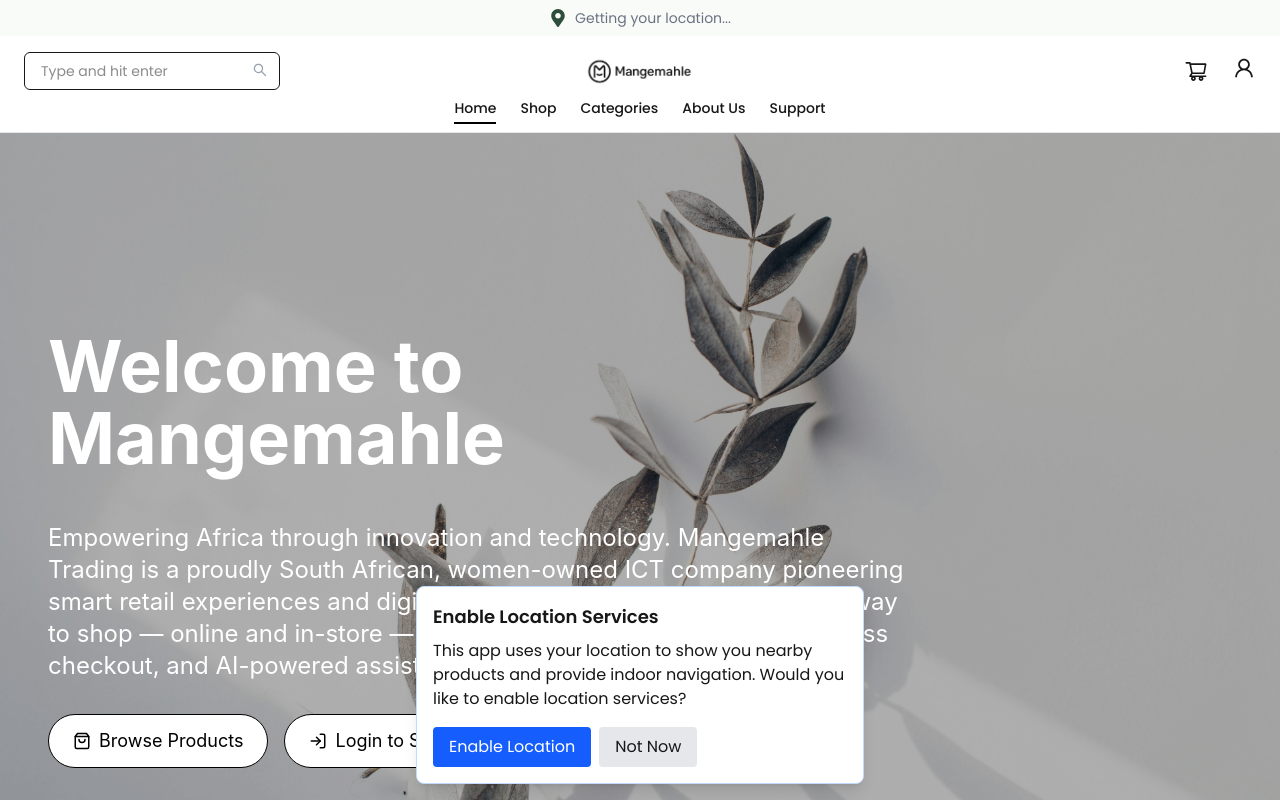
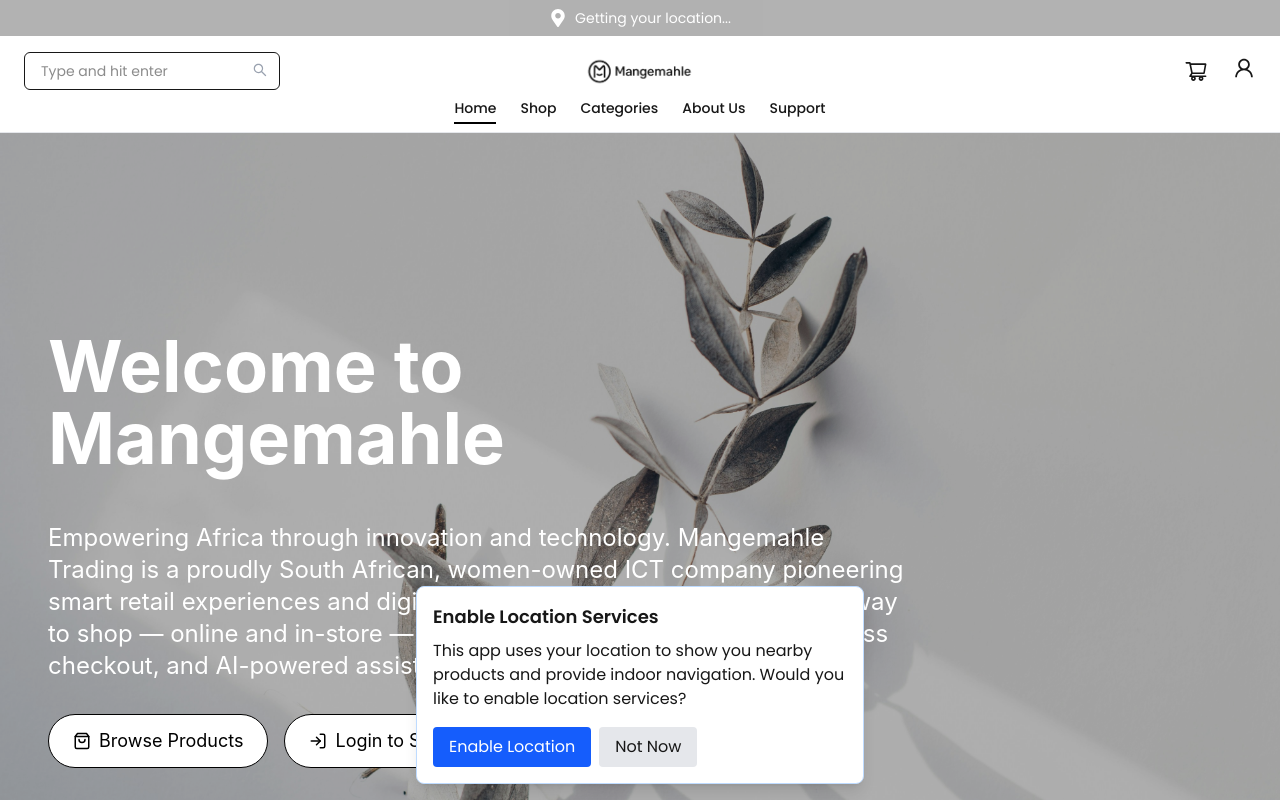
Before and after one commit to InolofatsengMotloba/mangemahle-ecommerce, a Next.js app: page / in a window 1280 px wide. Shown: the top 800 px of the page. Built offline with nearby package versions, Linux system fonts and the light colour scheme; no server answers; the database is empty.

Commit message:
Update LiveLocationBanner component styles and text colors

```diff
--- a/components/LiveLocationBanner.js
+++ b/components/LiveLocationBanner.js
@@ -30,14 +30,14 @@
   const displayLocation = userData?.location || location;
 
   return (
-    <div className="bg-[#f9fbf8] px-4 py-2 flex items-center gap-2 justify-center w-full relative z-40">
-      <FaMapMarkerAlt className="text-[#2e4d3b]" size={18} />
+    <div className="bg-black opacity-30 px-4 py-2 flex items-center gap-2 justify-center w-full relative z-40">
+      <FaMapMarkerAlt className="text-white" size={18} />
       {loading ? (
-        <p className="text-sm text-gray-500">Getting your location...</p>
+        <p className="text-sm text-white">Getting your location...</p>
       ) : error ? (
         <p className="text-sm text-red-500">{error}</p>
       ) : (
-        <p className="text-sm text-gray-700 text-center">
+        <p className="text-sm text-white text-center">
           {userData?.name && (
             <span className="font-medium">{userData.name} - </span>
           )}
```
